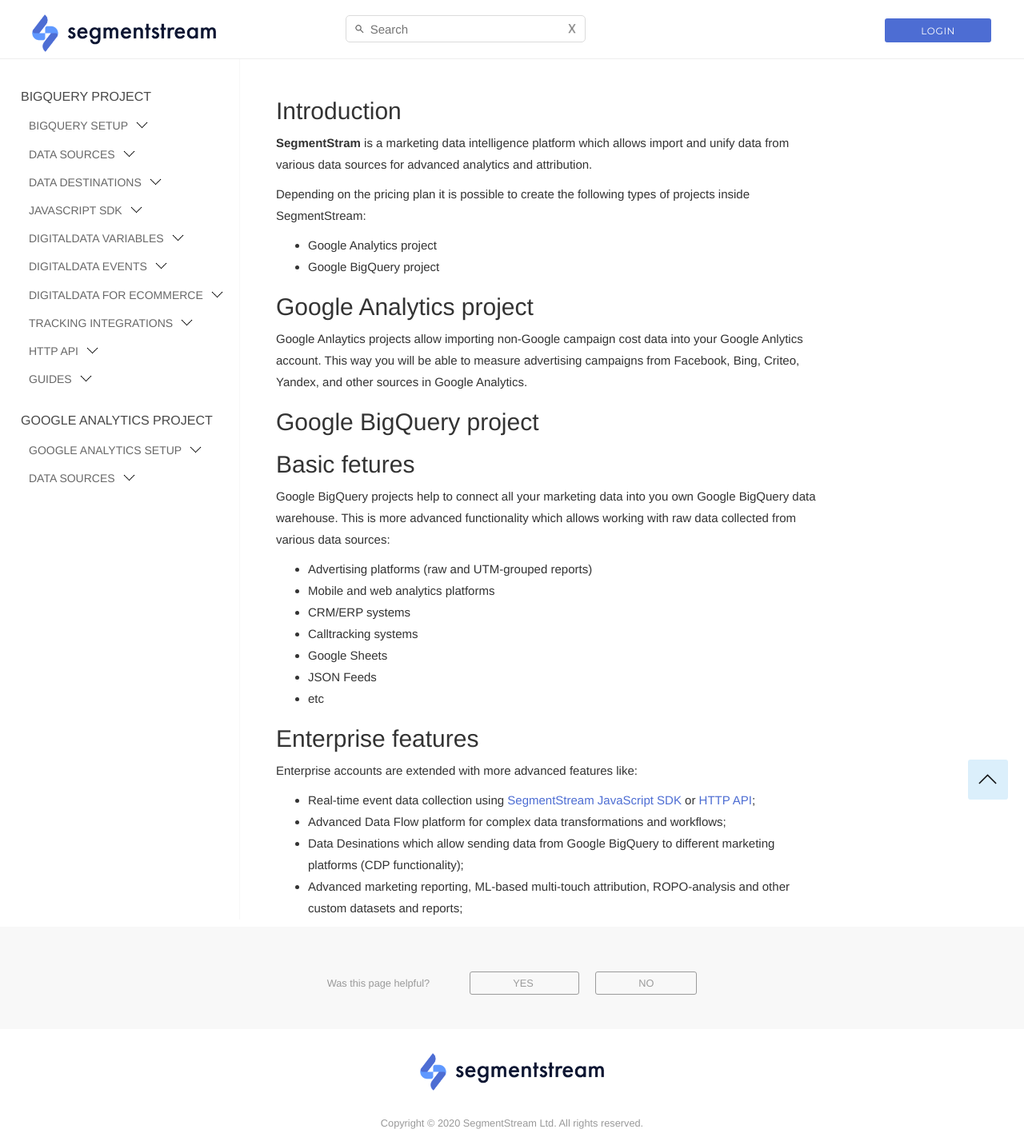
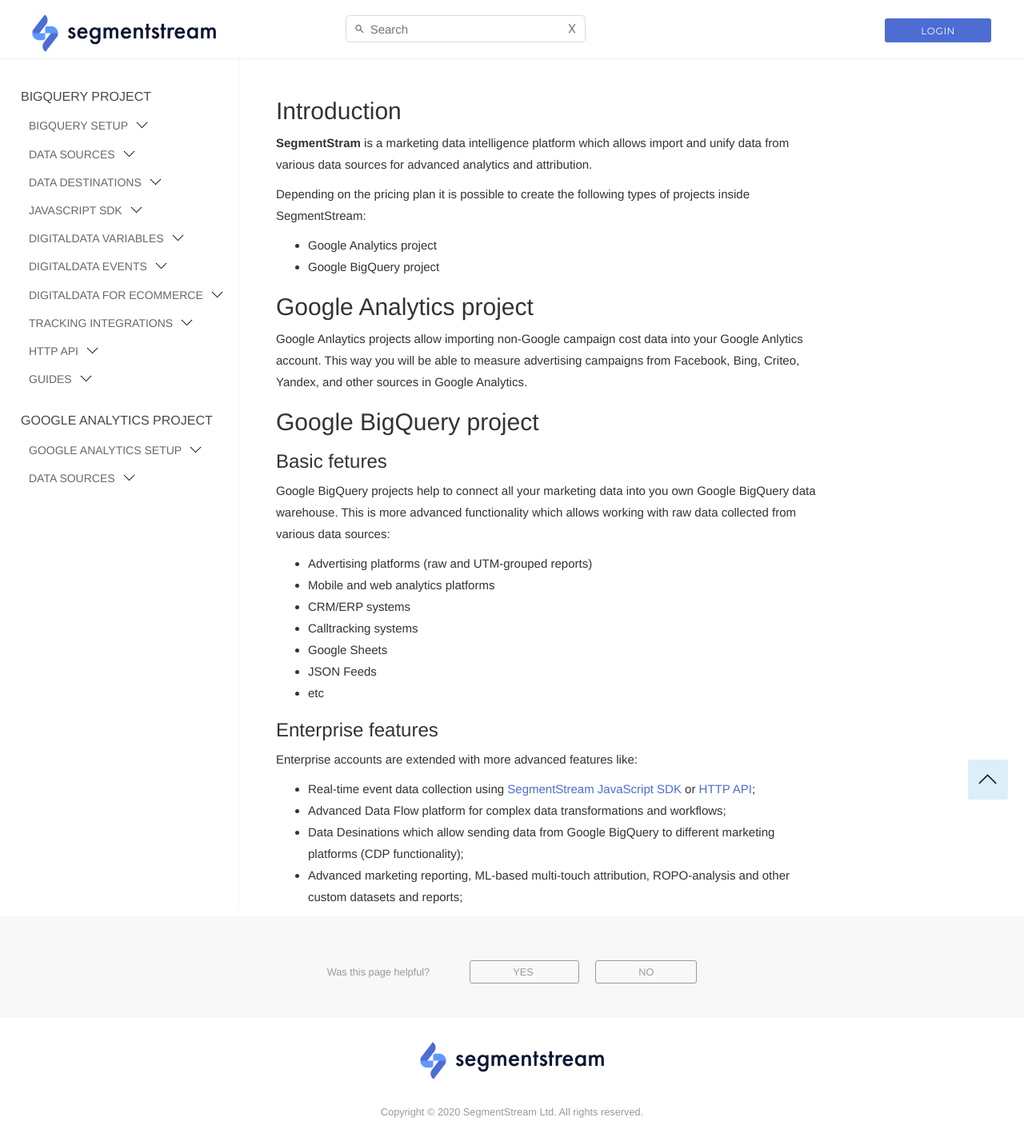
Before and after one commit to segmentstream-com/segmentstream-com.github.io, a Jekyll site: the page built from index.md, in a window 1280 px wide. Shown: the whole page at 80% size. Built offline with Jekyll 4.4.1, drawn with Linux system fonts in a browser that asks for light colours; nearby versions of some CDN libraries.

Commit message:
headings change

```diff
--- a/index.md
+++ b/index.md
@@ -18,7 +18,7 @@
 
 ## Google BigQuery project
 
-## Basic fetures
+### Basic fetures
 
 Google BigQuery projects help to connect all your marketing data into you own Google BigQuery data warehouse. This is more advanced functionality which allows working with raw data collected from various data sources:
 
@@ -30,7 +30,7 @@
 * JSON Feeds
 * etc
 
-## Enterprise features
+### Enterprise features
 
 Enterprise accounts are extended with more advanced features like:
 
```
